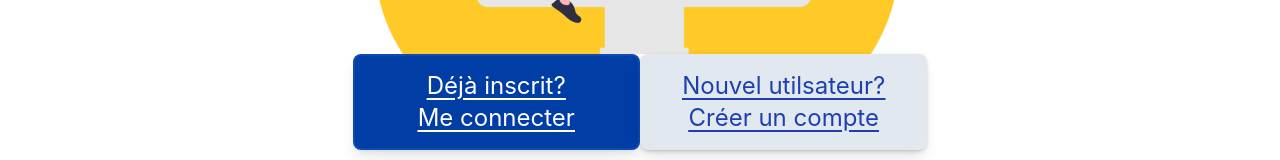
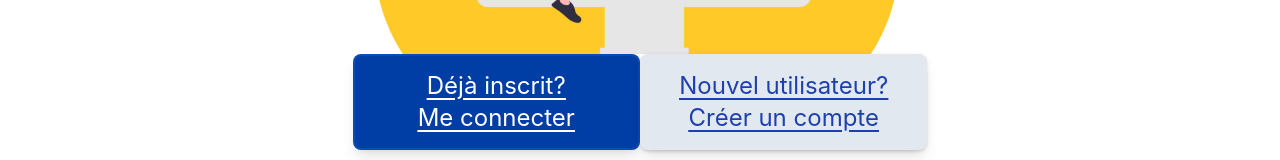
Before and after one commit to WildCodeSchool/P3_La-Poste_Lyon_React_Sept_2022, a React (Vite) app in the folder frontend/: page / in a window 1280 px wide. Shown: the part 408-568 px from the top of the page. Built offline with nearby package versions, Linux system fonts and the light colour scheme.

Commit message:
Fixing text error on Home

```diff
--- a/frontend/src/pages/Home.jsx
+++ b/frontend/src/pages/Home.jsx
@@ -37,7 +37,7 @@ export default function Home() {
               className="border-2 text-blue-800 bg-slate-200 drop-shadow shadow-lg underline underline-offset-4 w-5/6 lg:w-2/6 h-24 rounded-lg z-0"
             >
               <Link to="/registerPage">
-                <h1>Nouvel utilsateur?</h1>
+                <h1>Nouvel utilisateur?</h1>
                 <h1>Créer un compte</h1>
               </Link>
             </button>
```
